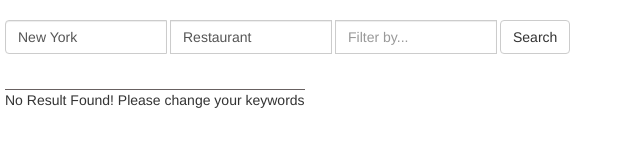
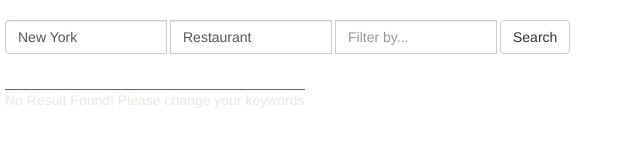
Before and after one commit to hongbinc/Frontend-NeighborhoodMap, a website: page index.html in a window 1280 px wide. Shown: the whole page, without its empty margins (0-640 px from the left). Drawn offline with nearby package versions, Linux system fonts and the light colour scheme; some packages are replaced by stand-ins of ours.

Commit message:
change error_message color

```diff
--- a/css/main.css
+++ b/css/main.css
@@ -50,7 +50,9 @@ body {
     border-bottom: solid 1px;
     border-bottom-color: #eae7e1;
 }
-
+.error {
+    color:#eae7e1;
+}
 .singleplace:hover {
     background-color: #ffd27e;
     cursor: pointer;
--- a/index.html
+++ b/index.html
@@ -55,7 +55,7 @@
             </div>
             <div>
                 <span id="APIError"></span>
-                <span data-bind="visible: !filterList().length">No Result Found! Please change your keywords</span>
+                <span data-bind="visible: !filterList().length" class="error">No Result Found! Please change your keywords</span>
             </div>
         </div>
     </div>
```
